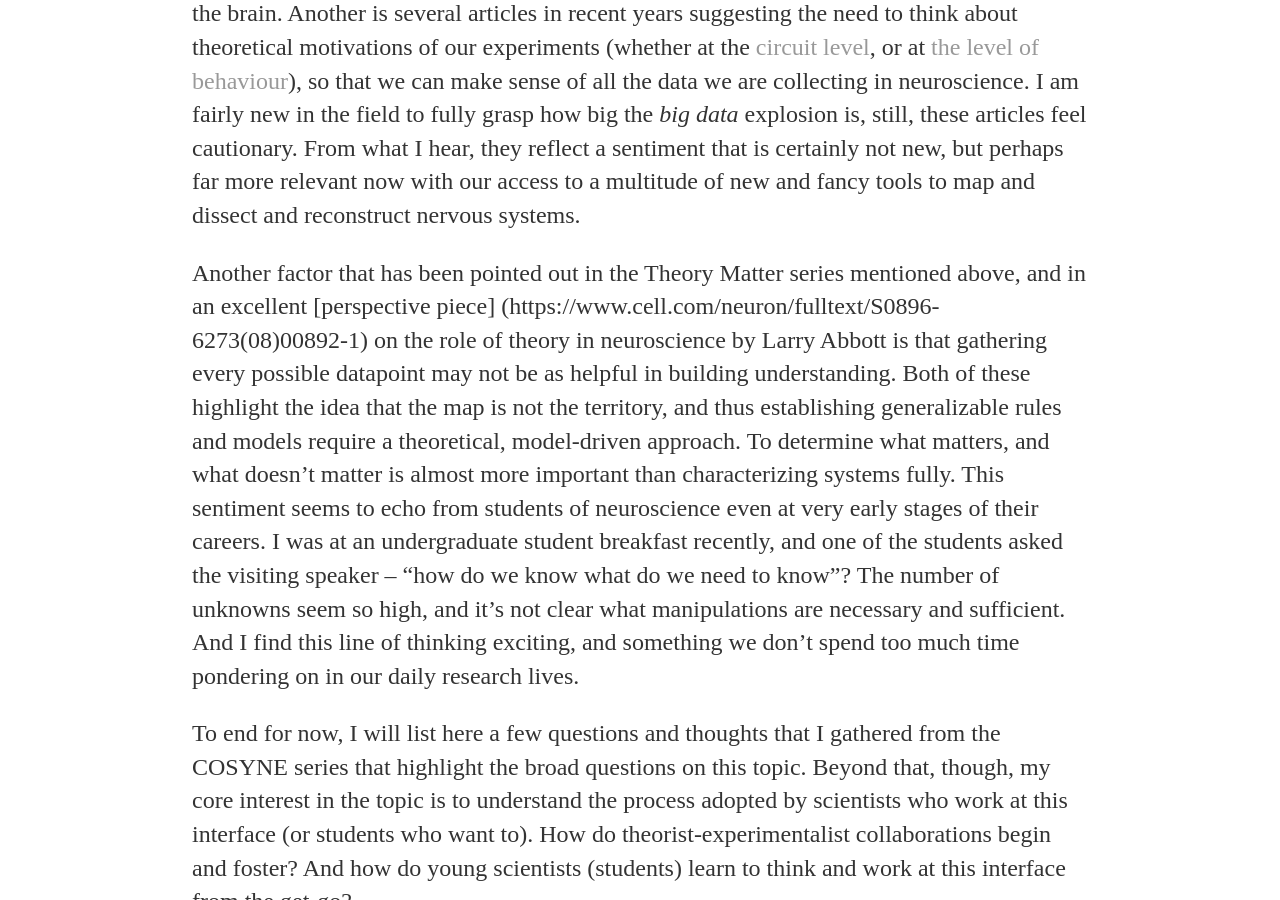
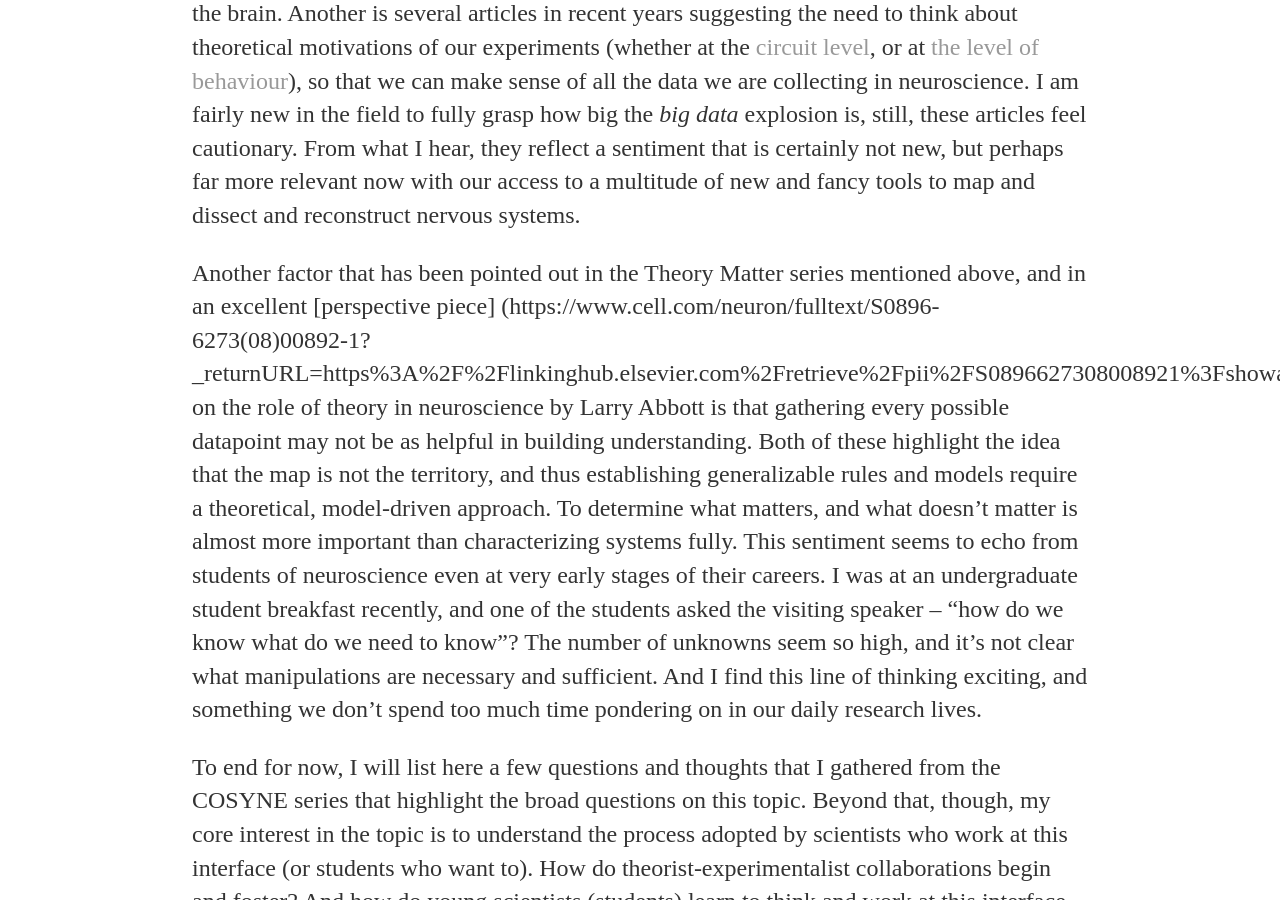
Before and after one commit to bitsandspikes/bitsandspikes.github.io, a Jekyll site: the page built from _posts/2019-04-16-why-theory-matters.md, in a window 1280 px wide and 900 px high, scrolled down 843 px. Built offline with Jekyll 4.4.1, drawn with Linux system fonts in a browser that asks for light colours; part of the change alters nothing that is shown.

Commit message:
Update 2019-04-16-why-theory-matters.md

```diff
--- a/_posts/2019-04-16-why-theory-matters.md
+++ b/_posts/2019-04-16-why-theory-matters.md
@@ -9,7 +9,7 @@ We should care because, collectively, we all want to _understand_ the brain. By
 
 In addition, there are a few external factors that suggest that this exploration would be a learning exercise worth carrying out. One of them is the series of [interviews of theorists and experimentalists](http://catniplab.github.io/theory-matters/) conducted at COSYNE 16 which confirms that the theory-experiment interplay is yet to be properly understood and developed. The interview participants agree that this interplay is fundamentally necessary to building a useful scientific understanding of the brain. Another is several articles in recent years suggesting the need to think about theoretical motivations of our experiments (whether at the [circuit level](https://www.nature.com/articles/nn.3043?draft=marketing), or at [the level of behaviour](https://www.sciencedirect.com/science/article/pii/S0896627316310406?via%3Dihub)), so that we can make sense of all the data we are collecting in neuroscience. I am fairly new in the field to fully grasp how big the _big_ _data_ explosion is, still, these articles feel cautionary. From what I hear, they reflect a sentiment that is certainly not new, but perhaps far more relevant now with our access to a multitude of new and fancy tools to map and dissect and reconstruct nervous systems.
 
-Another factor that has been pointed out in the Theory Matter series mentioned above, and in an excellent [perspective piece] (https://www.cell.com/neuron/fulltext/S0896-6273(08)00892-1) on the role of theory in neuroscience by Larry Abbott is that gathering every possible datapoint may not be as helpful in building understanding. Both of these highlight the idea that the map is not the territory, and thus establishing generalizable rules and models require a theoretical, model-driven approach. To determine what matters, and what doesn’t matter is almost more important than characterizing systems fully. This sentiment seems to echo from students of neuroscience even at very early stages of their careers. I was at an undergraduate student breakfast recently, and one of the students asked the visiting speaker – “how do we know what do we need to know”? The number of unknowns seem so high, and it’s not clear what manipulations are necessary and sufficient. And I find this line of thinking exciting, and something we don’t spend too much time pondering on in our daily research lives.
+Another factor that has been pointed out in the Theory Matter series mentioned above, and in an excellent [perspective piece] (https://www.cell.com/neuron/fulltext/S0896-6273(08)00892-1?_returnURL=https%3A%2F%2Flinkinghub.elsevier.com%2Fretrieve%2Fpii%2FS0896627308008921%3Fshowall%3Dtrue) on the role of theory in neuroscience by Larry Abbott is that gathering every possible datapoint may not be as helpful in building understanding. Both of these highlight the idea that the map is not the territory, and thus establishing generalizable rules and models require a theoretical, model-driven approach. To determine what matters, and what doesn’t matter is almost more important than characterizing systems fully. This sentiment seems to echo from students of neuroscience even at very early stages of their careers. I was at an undergraduate student breakfast recently, and one of the students asked the visiting speaker – “how do we know what do we need to know”? The number of unknowns seem so high, and it’s not clear what manipulations are necessary and sufficient. And I find this line of thinking exciting, and something we don’t spend too much time pondering on in our daily research lives.
 
 To end for now, I will list here a few questions and thoughts that I gathered from the COSYNE series that highlight the broad questions on this topic. Beyond that, though, my core interest in the topic is to understand the process adopted by scientists who work at this interface (or students who want to). How do theorist-experimentalist collaborations begin and foster? And how do young scientists (students) learn to think and work at this interface from the get-go?
 
```
